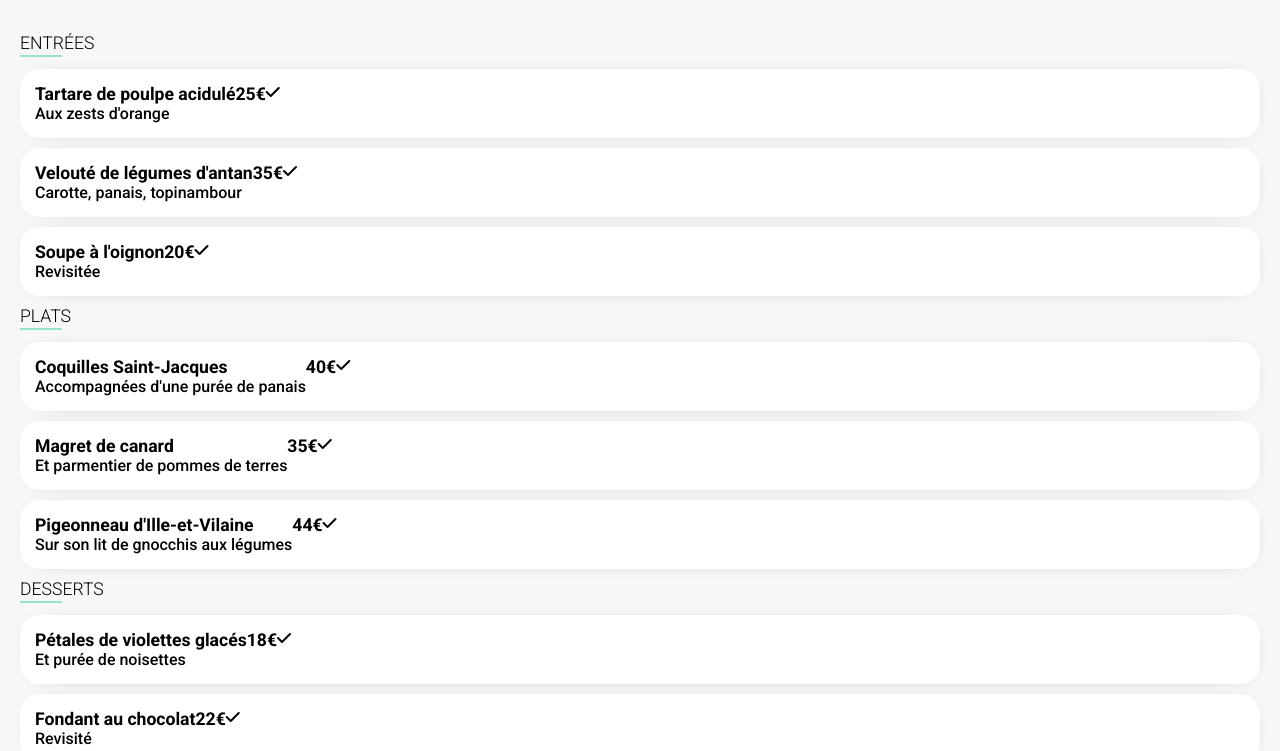
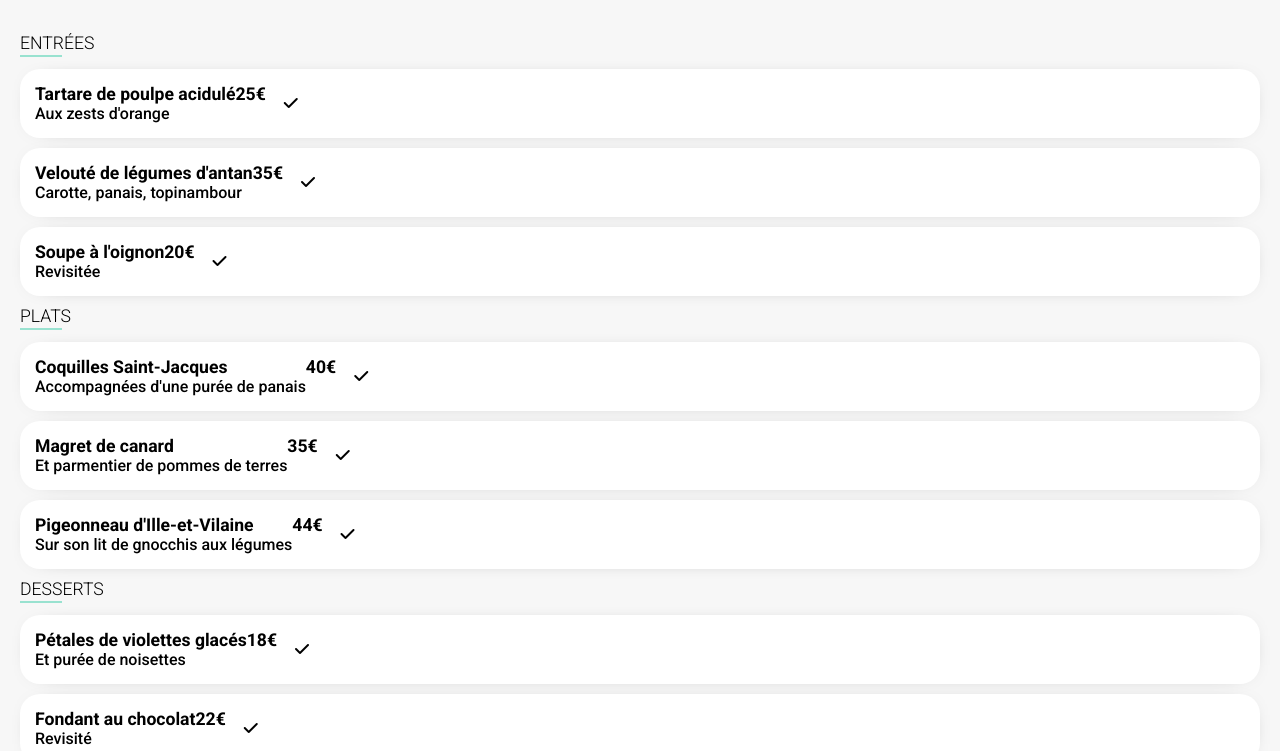
Before and after one commit to TaillepierreN/NicolasTaillepierre_3_09112021, a website: page public/menu/a_la_francaise.html in a window 1280 px wide. Shown: the part 929-1680 px from the top of the page. Drawn offline with Linux system fonts and the light colour scheme; a web font is replaced by a local one.

Commit message:
added checkmark.scss

```diff
--- /dev/null
+++ b/sass/component/_checkmark.scss
@@ -0,0 +1,6 @@
+.checkmark{
+    width: 50px;
+    display: flex;
+    justify-content: center;
+    align-items: center;
+}
--- a/sass/main.scss
+++ b/sass/main.scss
@@ -10,6 +10,7 @@
 @import './component/newtag';
 @import './component/heart';
 @import './component/menuitem';
+@import './component/checkmark';
 @import './layout/header';
 @import './layout/footer';
 @import './layout/main';
```
Also changed, not shown: index.html (+1 -1 lines), public/css/style.css, 1 other file.
